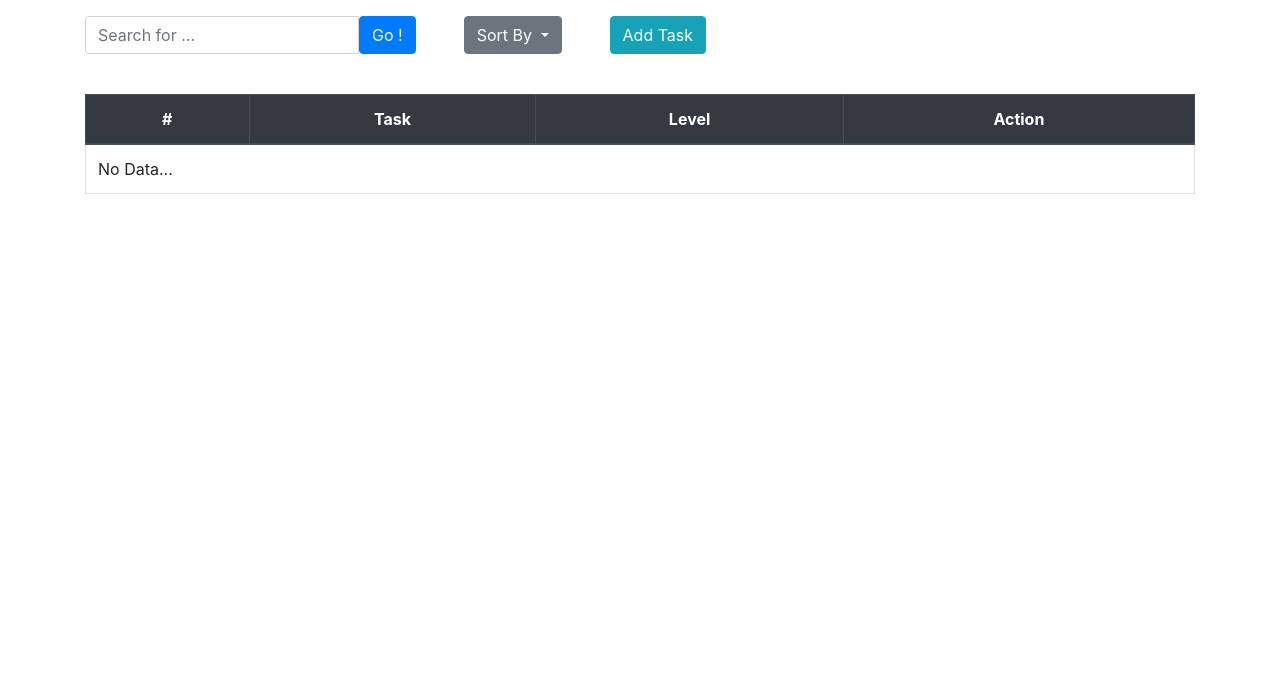
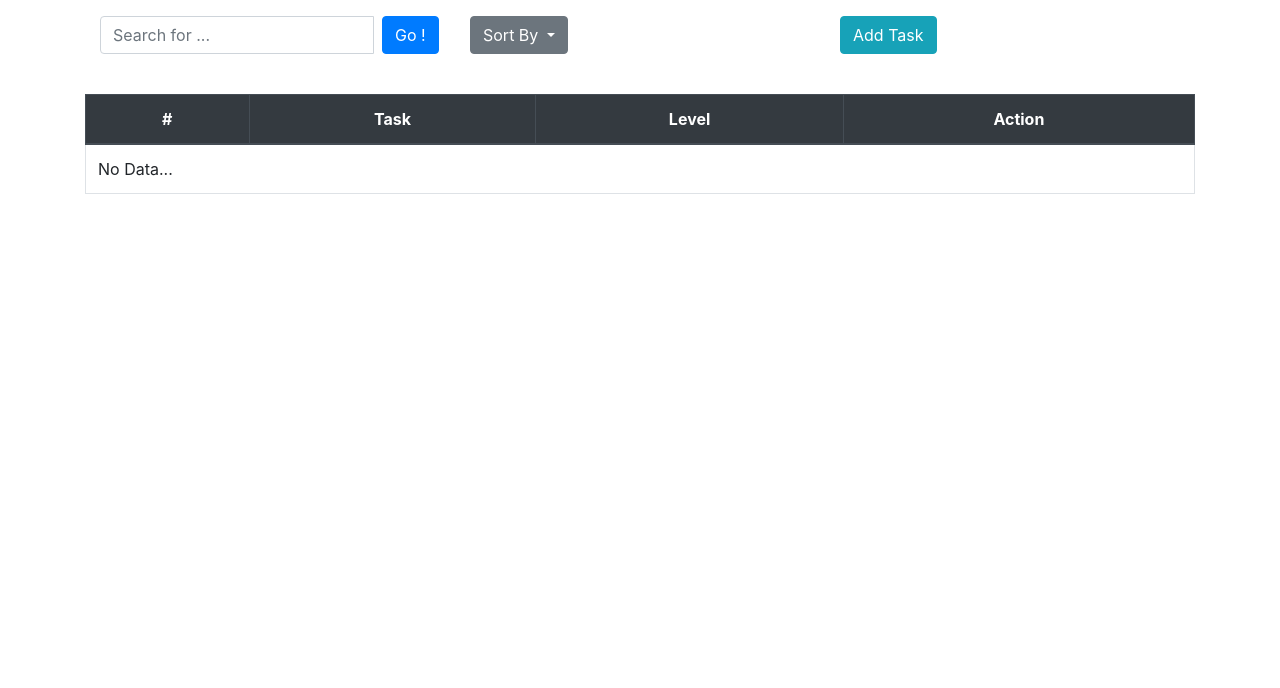
Before and after one commit to minh-le0205/bootstrap-to-do-list, a plain HTML site: page index.html in a window 1280 px wide. Shown: the part 112-800 px from the top of the page. Drawn offline with nearby package versions, Linux system fonts and the light colour scheme; files whose address does not match are found by name.

Commit message:
Update col, margin-left

```diff
--- a/index.html
+++ b/index.html
@@ -24,7 +24,7 @@
       <h1 class="text-uppercase">Project - To do list</h1>
       <br />
       <div class="form-inline">
-        <div class="form-group">
+        <div class="form-group col-4">
           <div class="input-group mb-3">
             <input
               type="text"
@@ -32,13 +32,13 @@
               placeholder="Search for ..."
               id="search-task-input"
             />
-            <button class="btn btn-primary" type="button" id="search-task-btn">
+            <button class="btn btn-primary ml-2" type="button" id="search-task-btn">
               Go !
             </button>
           </div>
         </div>
 
-        <div class="form-group pl-5">
+        <div class="form-group col-4">
           <div class="input-group mb-3">
             <div class="dropdown">
               <button
@@ -57,7 +57,7 @@
           </div>
         </div>
 
-        <div class="form-group pl-5">
+        <div class="form-group col-4">
           <div class="input-group mb-3">
             <button
               type="button"
@@ -67,7 +67,6 @@
             >
               Add Task
             </button>
-            <!-- Modal -->
             <!-- Modal -->
             <div
               class="modal fade"
```
